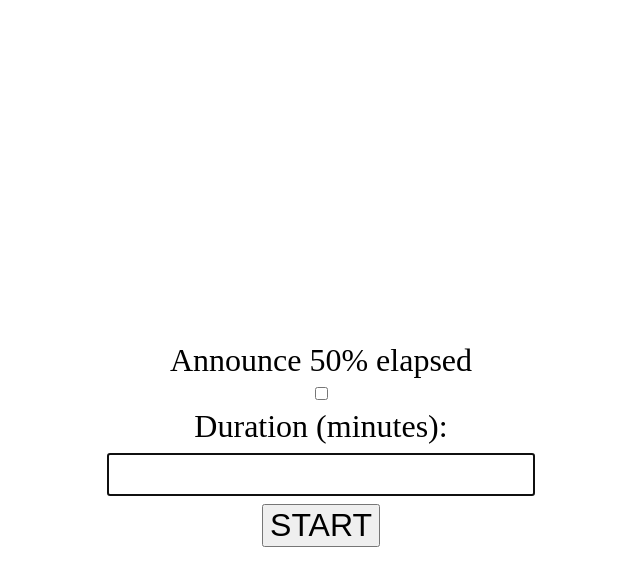
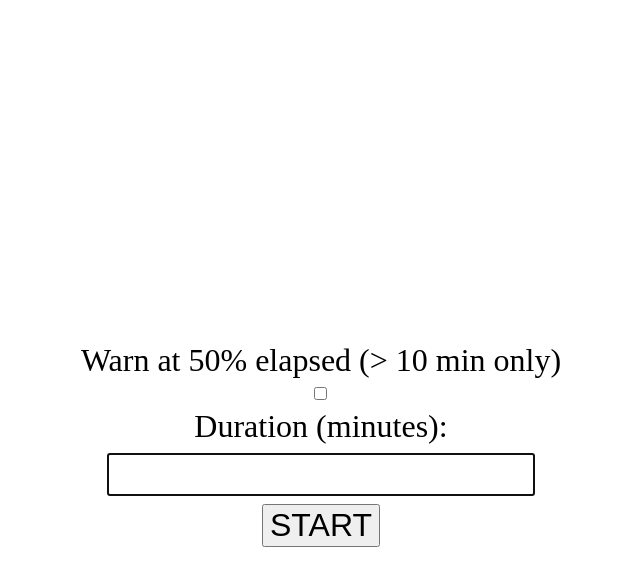
Before and after one commit to mcomella/mcomella.github.com, a Jekyll site: the page app/five_minute_warning.html, which Jekyll copies as it is, in a window 1280 px wide. Shown: the top 586 px of the page, without its empty margins (319-959 px from the left). Built offline with Jekyll 4.4.1, drawn with Linux system fonts in a browser that asks for light colours; part of the change alters nothing that is shown.

Commit message:
5mw: rename alarms to warnings.

```diff
--- a/app/five_minute_warning.html
+++ b/app/five_minute_warning.html
@@ -31,8 +31,8 @@
 </head>
 <body>
     <form>
-        <label for="half-alarm">Announce 50% elapsed</label>
-        <input type="checkbox" id="half-alarm-input" name="half-alarm">
+        <label for="halftime-warning">Warn at 50% elapsed (> 10 min only)</label>
+        <input type="checkbox" id="halftime-warning-checkbox" name="halftime-warning">
         <label for="duration">Duration (minutes):</label>
         <input type="text" id="duration-input" name="duration" autofocus>
         <p id="duration-running"></p>
@@ -58,7 +58,7 @@
         const STATE_COMPLETE = 'COMPLETE';
 
         const form = document.querySelector('form');
-        const halfAlarmInput = document.getElementById('half-alarm-input');
+        const halftimeWarningCheckbox = document.getElementById('halftime-warning-checkbox');
         const durationInput = document.querySelector('#duration-input');
         const durationRunningElement = document.querySelector('#duration-running');
         const toggleTimerButton = document.querySelector('#toggle-timer');
@@ -115,29 +115,29 @@
                         return;
                     }
 
-                    // Activate the most recently passed alarm, removing it and prior alarms from the list, skipping
+                    // Activate the most recently passed warning, removing it and prior warnings from the list, skipping
                     // activation of them even if they have never been activated (eg device slept through them).
                     // Assumes list is sorted in order of activation.
-                    let mostRecentAlarm;
-                    const alarms = state.sortedAlarms;
-                    while (alarms.at(-1) !== undefined && now >= alarms.at(-1).date) {
-                        mostRecentAlarm = alarms.pop();
+                    let mostRecentWarning;
+                    const warnings = state.sortedWarnings;
+                    while (warnings.at(-1) !== undefined && now >= warnings.at(-1).date) {
+                        mostRecentWarning = warnings.pop();
                     }
 
-                    if (mostRecentAlarm !== undefined) {
-                        if (mostRecentAlarm.styleBackground) {
-                            form.style.background = mostRecentAlarm.styleBackground;
+                    if (mostRecentWarning !== undefined) {
+                        if (mostRecentWarning.styleBackground) {
+                            form.style.background = mostRecentWarning.styleBackground;
                         }
 
-                        speak(mostRecentAlarm.spokenText);
-                        console.info(`ALARM: ${mostRecentAlarm.consoleDescription} at ${new Date().toLocaleTimeString()}`);
+                        speak(mostRecentWarning.spokenText);
+                        console.info(`WARNING: ${mostRecentWarning.consoleDescription} at ${new Date().toLocaleTimeString()}`);
                     }
                 }, 20 * 1000);
 
                 state = {
                     type: STATE_RUNNING,
                     timerId,
-                    sortedAlarms: [{
+                    sortedWarnings: [{
                         consoleDescription: 'five minute warning',
                         date: new Date(startDate.getTime() + minToMillis(durationMinutes - 5)),
                         spokenText: 'Wrap it up! Five minutes remaining.',
@@ -145,17 +145,17 @@
                     }],
                 };
 
-                if (halfAlarmInput.checked && (durationMinutes / 2) > 5) {
-                    state.sortedAlarms.push({
-                        consoleDescription: 'halftime',
+                if (halftimeWarningCheckbox.checked && (durationMinutes / 2) > 5) {
+                    state.sortedWarnings.push({
+                        consoleDescription: 'halftime warning',
                         date: new Date(startDate.getTime() + minToMillis(durationMinutes / 2)),
                         spokenText: `Halftime! Roughly ${Math.ceil(durationMinutes / 2)} minutes remaining.`,
                     });
                 }
 
                 console.info(`START: ${startDate.toLocaleTimeString()} until ${endDate.toLocaleTimeString()} (${durationMinutes} minutes)`);
-                for (const alarm of state.sortedAlarms.toReversed()) {
-                    console.debug(`  ${alarm.consoleDescription} announcement at ${alarm.date.toLocaleTimeString()}.`)
+                for (const warning of state.sortedWarnings.toReversed()) {
+                    console.debug(`  ${warning.consoleDescription} announcement at ${warning.date.toLocaleTimeString()}.`)
                 }
             }
 
@@ -180,21 +180,21 @@
                     updatedState = {
                         inputDisplay: 'block',
                         durationDisplay: 'none',
-                        halfAlarmDisabled: false,
+                        halftimeCheckboxDisabled: false,
                         focusedElement: durationInput,
                     };
                 } else {
                     updatedState = {
                         inputDisplay: 'none',
                         durationDisplay: 'block',
-                        halfAlarmDisabled: true,
+                        halftimeCheckboxDisabled: true,
                         focusedElement: toggleTimerButton,
                     };
                 }
 
                 durationInput.style.display = updatedState.inputDisplay;
                 durationRunningElement.style.display = updatedState.durationDisplay;
-                halfAlarmInput.disabled = updatedState.halfAlarmDisabled;
+                halftimeWarningCheckbox.disabled = updatedState.halftimeCheckboxDisabled;
                 updatedState.focusedElement.focus();
             }
 
```
